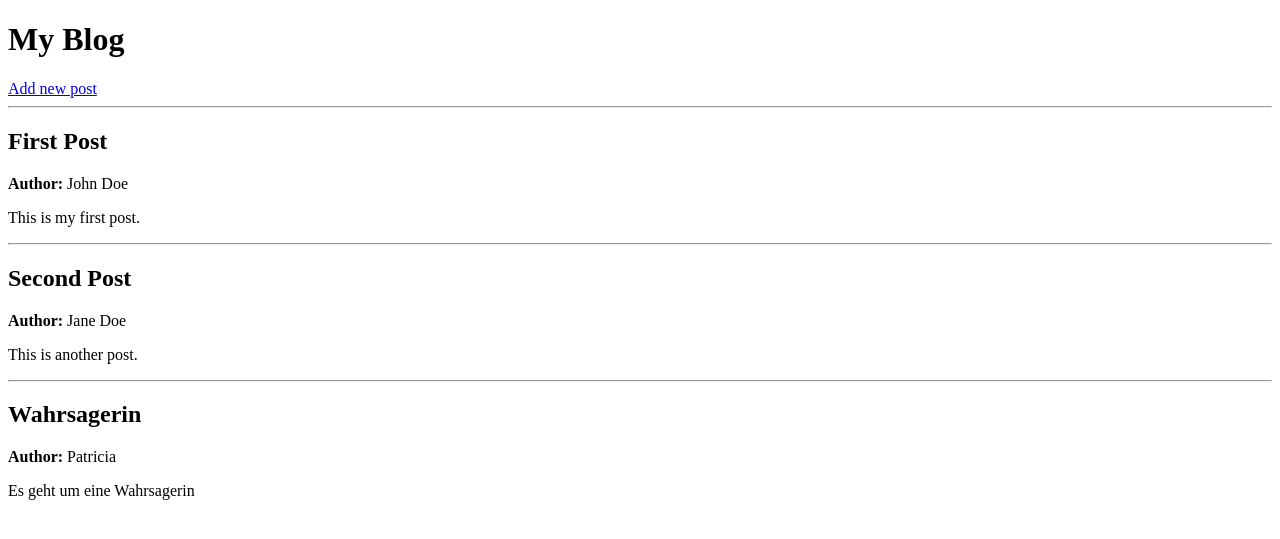
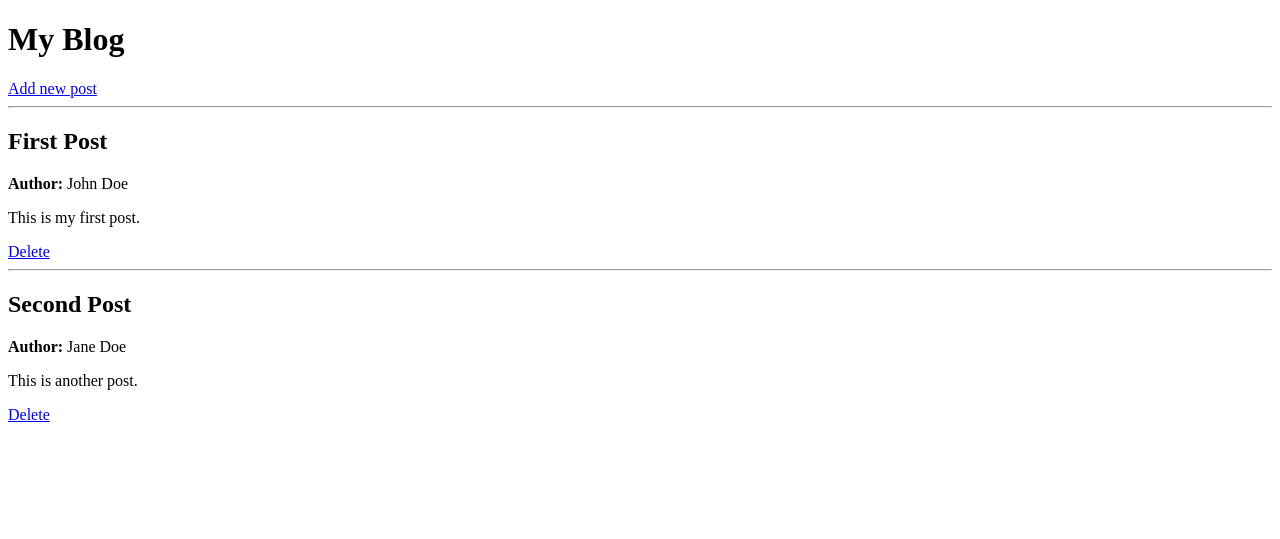
Before and after one commit to pator-pixel/masterblog, a Flask app: page / in a window 1280 px wide. Shown: the top 539 px of the page. Run offline with Flask 3, Linux system fonts and the light colour scheme.

Commit message:
deletebutton hinzugefügt

```diff
--- a/app.py
+++ b/app.py
@@ -46,5 +46,18 @@ def add():
     return render_template('add.html')
 
 
+@app.route('/delete/<int:post_id>')
+def delete(post_id):
+    blog_posts = load_blog_posts()
+
+    updated_posts = [
+        post for post in blog_posts if post["id"] != post_id
+    ]
+
+    save_blog_posts(updated_posts)
+
+    return redirect(url_for('index'))
+
+
 if __name__ == '__main__':
     app.run(host="0.0.0.0", port=5000, debug=True)
--- a/blog_posts.json
+++ b/blog_posts.json
@@ -10,11 +10,5 @@
         "author": "Jane Doe",
         "title": "Second Post",
         "content": "This is another post."
-    },
-    {
-        "id": 3,
-        "author": "Patricia",
-        "title": "Wahrsagerin",
-        "content": "Es geht um eine Wahrsagerin"
     }
 ]
--- a/templates/index.html
+++ b/templates/index.html
@@ -14,6 +14,8 @@
     <h2>{{ post.title }}</h2>
     <p><strong>Author:</strong> {{ post.author }}</p>
     <p>{{ post.content }}</p>
+
+    <a href="/delete/{{ post.id }}">Delete</a>
 {% endfor %}
 
 </body>
```
